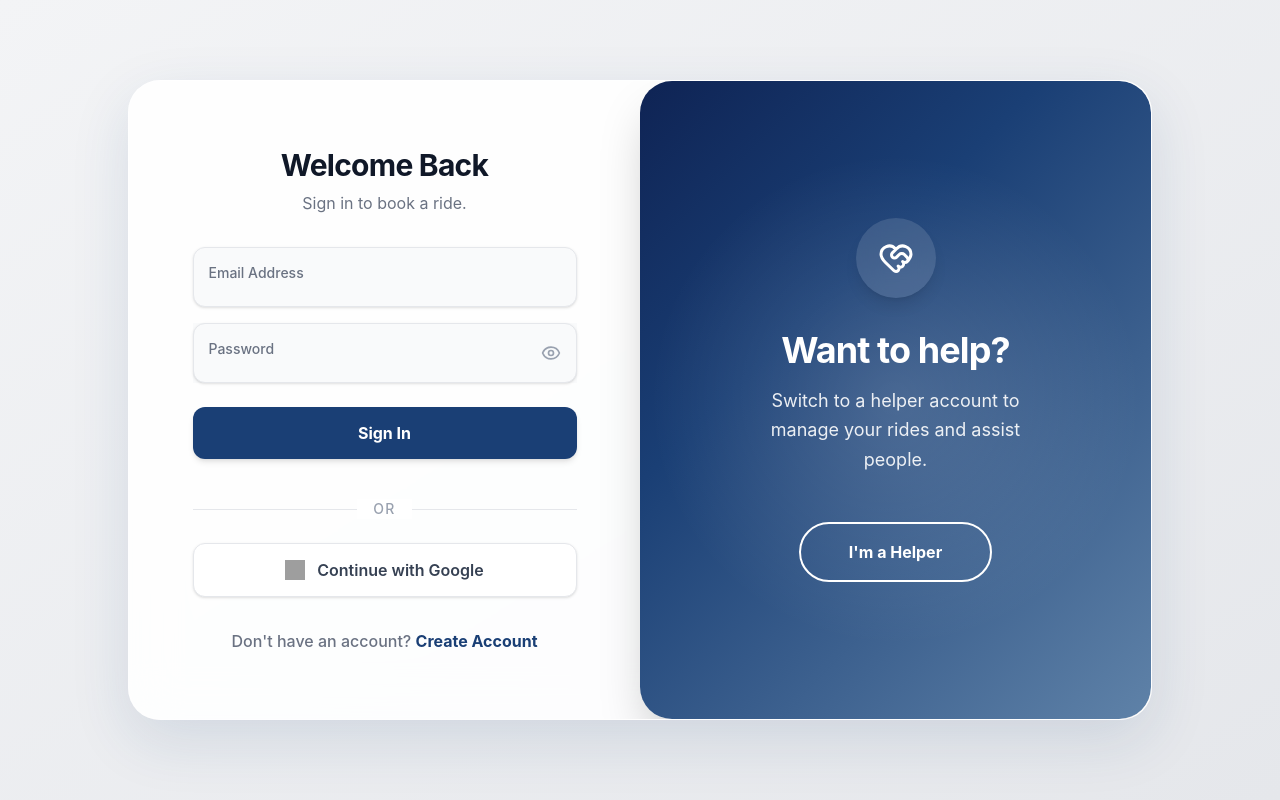
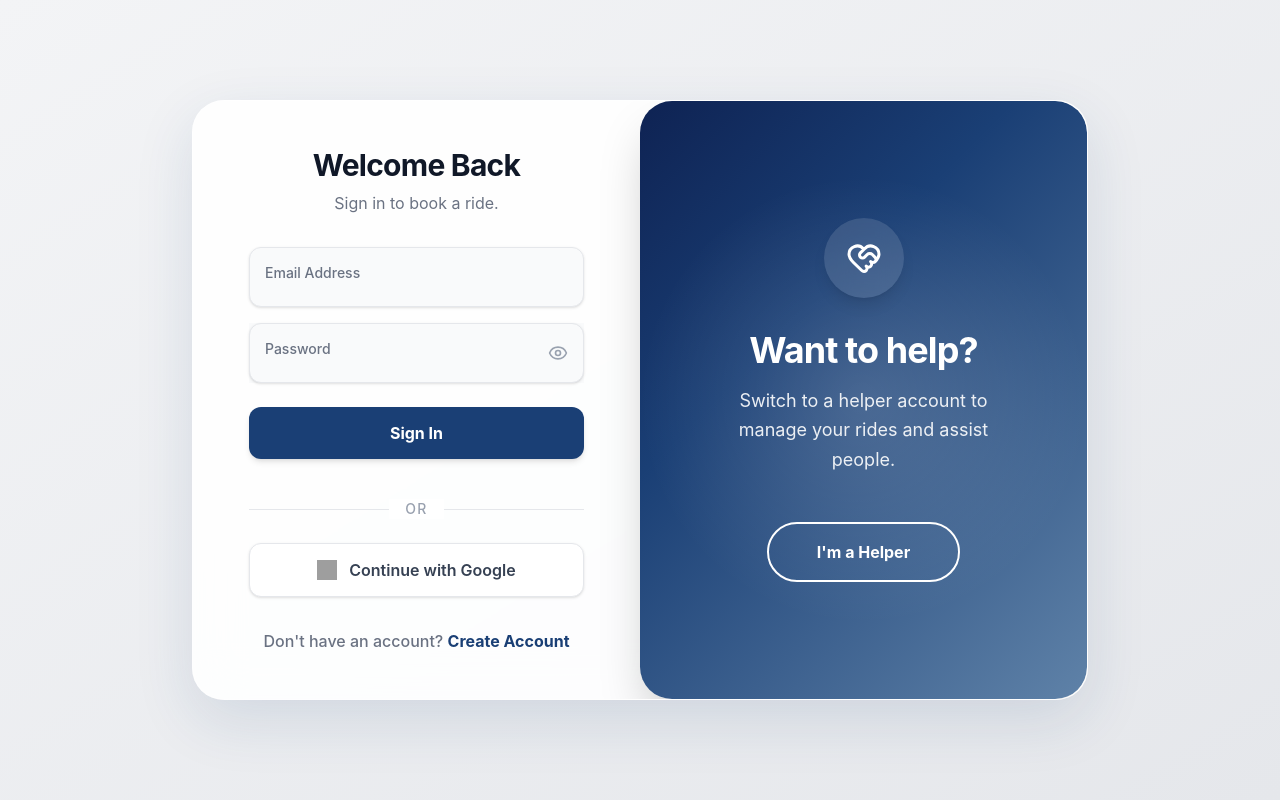
Before and after one commit to Nashap/CareRide-AI, a React (Vite) app in the folder frontend/: page /login in a window 1280 px wide. Built offline with nearby package versions, Linux system fonts and the light colour scheme; no server answers; grey boxes are pictures that could not be loaded.

Commit message:
Update Login.jsx

```diff
--- a/frontend/src/pages/auth/Login.jsx
+++ b/frontend/src/pages/auth/Login.jsx
@@ -165,7 +165,7 @@ function Login() {
       {successMessage && <Toast message={successMessage} onClose={() => setSuccessMessage("")} />}
 
       {/* Mobile Toggle Layout (Visible only on small screens) */}
-      <div className="w-full max-w-md md:hidden bg-white/90 backdrop-blur-xl rounded-3xl shadow-[0_8px_30px_rgb(0,0,0,0.08)] border border-white/40 overflow-hidden flex flex-col">
+      <div className="w-full max-w-sm md:hidden bg-white/90 backdrop-blur-xl rounded-3xl shadow-[0_8px_30px_rgb(0,0,0,0.08)] border border-white/40 overflow-hidden flex flex-col">
         <div className="grid grid-cols-2 bg-gray-100/80 p-1 m-6 mb-2 rounded-2xl">
           <button
             onClick={() => setRole("rider")}
@@ -196,7 +196,7 @@ function Login() {
       </div>
 
       {/* Desktop Animated Sliding Layout */}
-      <div className="hidden md:flex relative w-full max-w-5xl h-[640px] bg-white/90 backdrop-blur-xl rounded-[32px] shadow-[0_20px_60px_rgba(26,63,117,0.12)] border border-white/40 overflow-hidden">
+      <div className="hidden md:flex relative w-full max-w-4xl h-[600px] bg-white/90 backdrop-blur-xl rounded-[32px] shadow-[0_20px_60px_rgba(26,63,117,0.12)] border border-white/40 overflow-hidden">
 
         {/* Left Form: Rider */}
         <div className="absolute top-0 left-0 w-1/2 h-full z-10">
```
